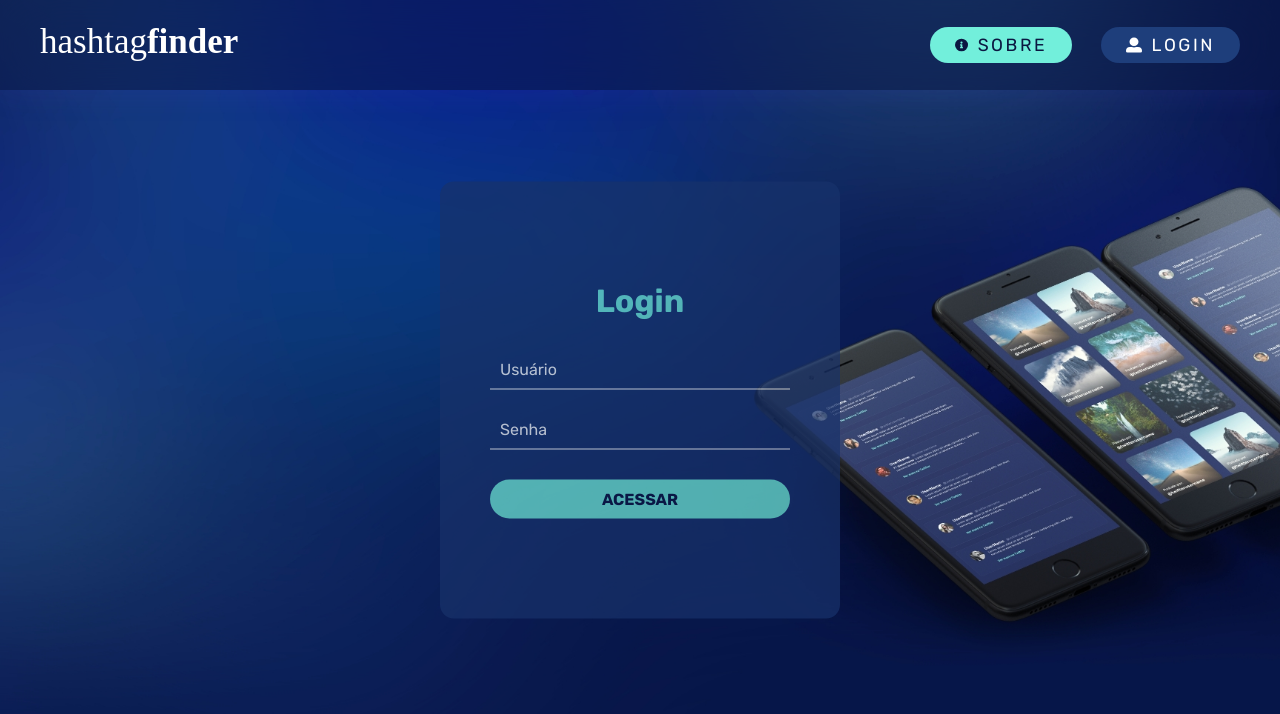
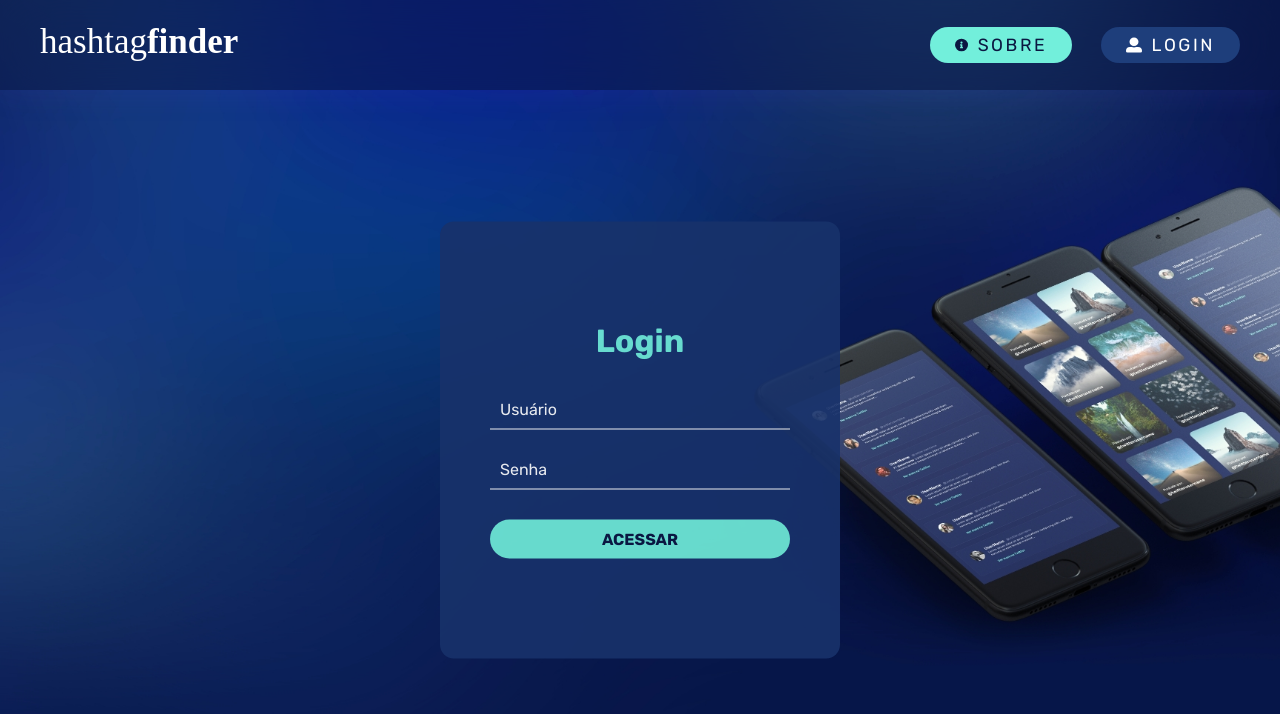
Before and after one commit to MRonald/hashtag-finder, a React (Create React App) app: page /login in a window 1280 px wide. Shown: the top 714 px of the page. Built offline with nearby package versions, Linux system fonts and the light colour scheme.

Commit message:
correção caminho bg

```diff
--- a/src/styles/pages/Login.module.css
+++ b/src/styles/pages/Login.module.css
@@ -4,7 +4,7 @@
     position: fixed;
     height: 100%;
     width: 100%;
-    background-image: url(/src/assets/img/mobile-hero-bg.jpg);
+    background-image: url(../../assets/img/mobile-hero-bg.jpg);
     background-repeat: no-repeat;
     background-size: cover;
 }
@@ -13,13 +13,13 @@
     display: flex;
     flex-direction: column;
     position: absolute;
-    top: 50%;
+    top: 55%;
     left: 50%;
     transform: translate(-50%, -50%);
     padding: 100px 50px;
     border-radius: 14px;
     background-color: #18326B;
-    opacity: 0.7;
+    opacity: 0.9;
     min-width: 400px;
 }
 
@@ -75,6 +75,6 @@
 
 @media only screen and (min-width: 514px) {
     .containerLogin {
-        background-image: url(/src/assets/img/hero-bg.jpg);
+        background-image: url(../../assets/img/hero-bg.jpg);
     }
 }
```
